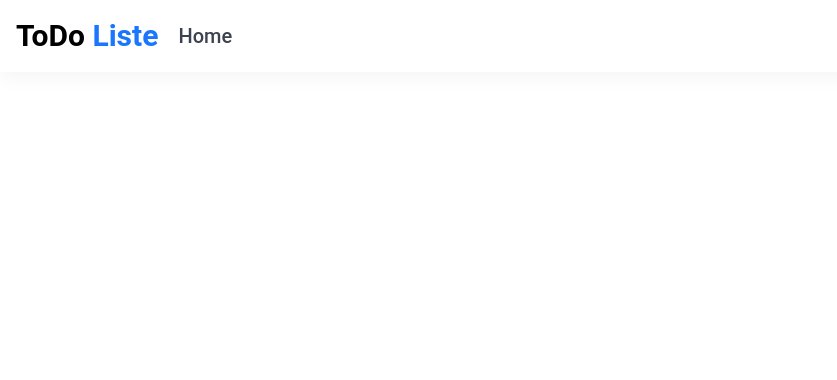
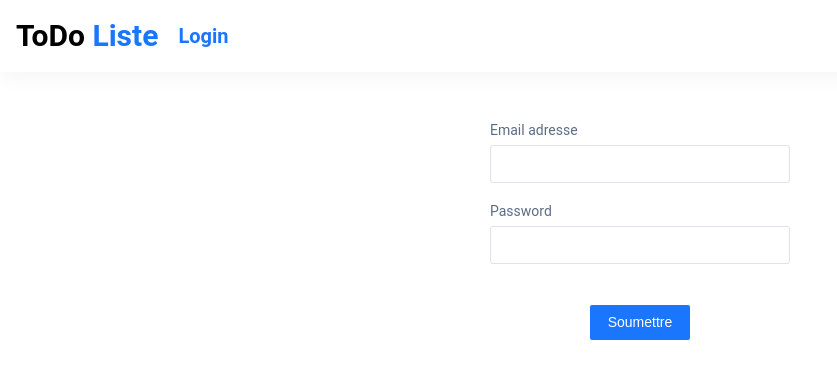
Before and after one commit to YahyawiAF/to-do-list, a React (Create React App) app: page /login in a window 1280 px wide. Shown: the top 380 px of the page, without its empty margins (0-837 px from the left). Built offline with nearby package versions, Linux system fonts and the light colour scheme.

Commit message:
modification for to do list app

```diff
--- a/src/App.js
+++ b/src/App.js
@@ -1,9 +1,12 @@
 import NavBar from "./components/NavBar";
+
 import { BrowserRouter as Router, Route, Switch } from "react-router-dom";
 
 import ListToDo from "./containers/ListTodojs";
 import Login from "./containers/Login";
+import Home from "./containers/Home";
 import { ToDoContext, TokenContext } from "./context";
+import ProtectedRoute from "./components/ProtectedRoute";
 import usePersistedState from "./utils/usePersistedState";
 
 import "./App.scss";
@@ -17,9 +20,25 @@ function App() {
         <Router>
           <NavBar auth={token} />
           <Switch>
-            <Route path="/" exact component={Login} />
+            <ProtectedRoute
+              exact
+              authed={!token}
+              path="/login"
+              component={Login}
+            />
             <ToDoContext.Provider value={[todos, setTodos]}>
-              <Route path="/list" component={ListToDo} />
+              <ProtectedRoute
+                exact
+                authed={token}
+                path="/list"
+                component={ListToDo}
+              />
+              <ProtectedRoute
+                exact
+                authed={token}
+                path="/home"
+                component={Home}
+              />
             </ToDoContext.Provider>
           </Switch>
         </Router>
--- a/src/components/Button/style.scss
+++ b/src/components/Button/style.scss
@@ -2,6 +2,9 @@
   cursor: pointer;
   letter-spacing: 0;
   transition: 0.5s all ease;
+  &:focus {
+    outline: none;
+  }
 }
 
 .primary {
@@ -43,3 +46,21 @@
   border: none;
   background: none;
 }
+
+.label {
+  color: #fff;
+  font-size: 14px;
+  letter-spacing: 0;
+  padding: 8px 8px;
+  border-radius: 3px;
+  border: none;
+  line-height: unset;
+}
+
+.completed {
+  background: rgb(219, 40, 41);
+}
+
+.inprogress {
+  background: rgb(51, 196, 142);
+}
--- a/src/components/NavBar/index.js
+++ b/src/components/NavBar/index.js
@@ -7,7 +7,6 @@ import { TokenContext } from "../../context";
 import "./style.scss";
 
 const NavBar = ({ auth }) => {
-  const [activeLink, setActiveLink] = useState("");
   const [token, setToken] = useContext(TokenContext);
   return (
     <nav className="navbar">
@@ -61,9 +60,9 @@ const NavBar = ({ auth }) => {
                   color: "#1976fd",
                 }}
                 exact
-                to="/"
+                to="/login"
               >
-                Home
+                Login
               </NavLink>
             </li>
           </ul>
--- /dev/null
+++ b/src/components/ProtectedRoute/index.js
@@ -0,0 +1,21 @@
+import React from "react";
+import { Route, Redirect } from "react-router-dom";
+
+const ProtectedRoute = ({ component: Component, authed, ...rest }) => (
+  <Route
+    {...rest}
+    render={(props) =>
+      authed ? (
+        <Component {...props} />
+      ) : (
+        <Redirect
+          to={{
+            pathname: "/login",
+          }}
+        />
+      )
+    }
+  />
+);
+
+export default ProtectedRoute;
--- a/src/components/ToDo/index.js
+++ b/src/components/ToDo/index.js
@@ -7,7 +7,7 @@ function Todo({ todo, index, completeTodo, removeTodo }) {
   return (
     <div
       className="todo"
-      style={{ textDecoration: todo.isCompleted ? "line-through" : "" }}
+      // style={{ textDecoration: todo.isCompleted ? "line-through" : "" }}
     >
       <div className="todo__bloc todo__bloc--a">
         <p className="todo__text">{`${todo.text} :`}</p>
@@ -20,7 +20,13 @@ function Todo({ todo, index, completeTodo, removeTodo }) {
         />
       </div>
       <div className="todo__bloc">
-        <button onClick={() => completeTodo(index)}>Complete</button>
+        <Button
+          theme={["label", todo.isCompleted ? "completed" : "inprogress"].join(
+            " "
+          )}
+          content={todo.isCompleted ? "Completed" : "In Progress"}
+          onClick={() => completeTodo(index)}
+        />
       </div>
     </div>
   );
--- /dev/null
+++ b/src/containers/Home/index.js
@@ -0,0 +1,9 @@
+import React from "react";
+
+import "./style.scss";
+
+const Home = () => {
+  return <div className="home">Welcome To Do App</div>;
+};
+
+export default Home;
--- /dev/null
+++ b/src/containers/Home/style.scss
@@ -0,0 +1,9 @@
+.home {
+  display: flex;
+  align-items: center;
+  justify-content: center;
+  flex-grow: 1;
+  padding: 100px;
+  font-size: 30px;
+  font-weight: 600;
+}
--- a/src/containers/ListTodojs/index.js
+++ b/src/containers/ListTodojs/index.js
@@ -13,7 +13,7 @@ const ListTode = (props) => {
   };
   const completeTodo = (index) => {
     const newTodos = [...todos];
-    newTodos[index].isCompleted = true;
+    newTodos[index].isCompleted = !newTodos[index].isCompleted ;
     setTodos(newTodos);
   };
 
--- a/src/containers/Login/index.js
+++ b/src/containers/Login/index.js
@@ -5,7 +5,7 @@ import { TokenContext } from "../../context";
 
 import "./style.scss";
 
-const Login = () => {
+const Login = ({ history }) => {
   const [token, setToken] = useContext(TokenContext);
   const [state, setState] = useState({
     email: "",
@@ -21,10 +21,9 @@ const Login = () => {
   };
 
   const handleSubmit = () => {
-    console.log("test", state, setToken);
     if (state.email === "test@test.com" && state.passsword === "1234") {
-      console.log("test");
       setToken(true);
+      history.push("/home");
     }
   };
 
```
